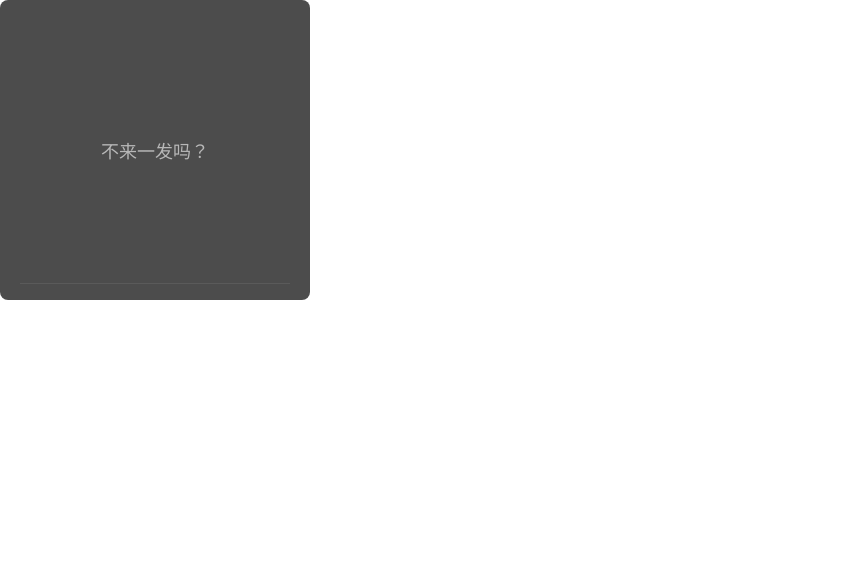
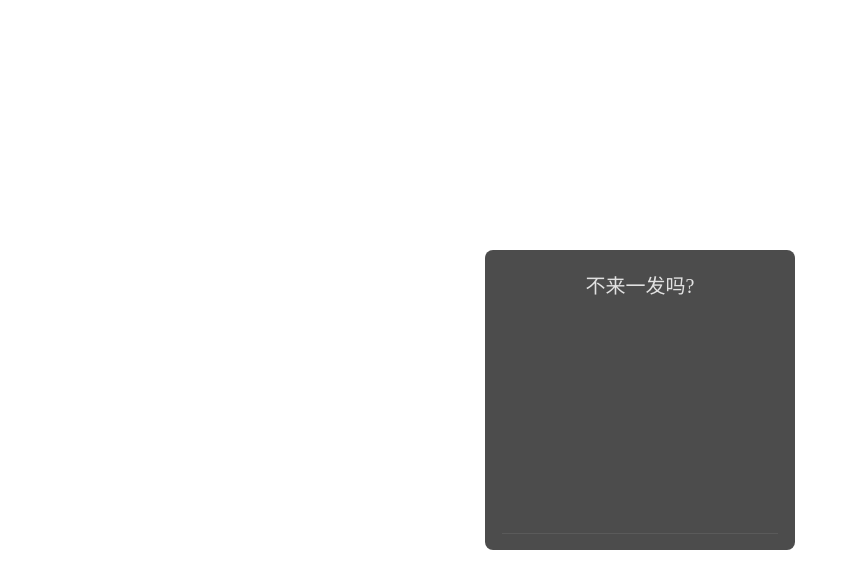
Before and after one commit to edeink/todo, a React (Create React App) app: page / in a window 1280 px wide. Shown: the top 588 px of the page, without its empty margins (0-858 px from the left). Built offline with nearby package versions, Linux system fonts and the light colour scheme.

Commit message:
todo & done

```diff
--- a/package.json
+++ b/package.json
@@ -9,7 +9,9 @@
   "dependencies": {
     "classnames": "^2.2.6",
     "node-sass": "^4.11.0",
+    "prop-types": "^15.7.2",
     "react": "^16.8.6",
+    "react-beautiful-dnd": "^11.0.2",
     "react-dom": "^16.8.6",
     "react-scripts": "2.1.8",
     "typescript": "^3.4.3"
--- a/src/App.js
+++ b/src/App.js
@@ -1,40 +1,49 @@
 import React, { PureComponent } from 'react';
 import cs from 'classnames';
+import { DragDropContext, Draggable, Droppable } from 'react-beautiful-dnd';
+import Checkbox from './common/Checkbox';
 
 const KEYCODE = {
     ENTER: 13,
 }
 
 const STORE_KEY = '__todo-message';
+const STORE_DONE_KEY = '__done-message';
 const store = window.localStorage;
+
+const getItemStyle = (isDragging, draggableStyle) => ({
+    userSelect: 'none',
+    background: isDragging && 'rgba(255, 255, 255, 0.2)',
+    ...draggableStyle
+});
+const getListStyle = isDraggingOver => ({});
+
+const TODO_CONIG = {
+    LIMIT_WORDS: 24,
+    HELLO: '不来一发吗?',
+}
 
 class App extends PureComponent {
     state = {
         message: [],
+        doneMessage: [],
         tips: '',
-        hello: '不来一发吗？',
         focus: '',
         value: '',
     }
     componentDidMount() {
         const message = JSON.parse(store.getItem(STORE_KEY)) || [];
+        const doneMessage = JSON.parse(store.getItem(STORE_DONE_KEY)) || [];;
         message.forEach(function (eachMessage) {
             eachMessage.em = false;
         })
+        doneMessage.forEach(function (eachMessage) {
+            eachMessage.em = false;
+        })
         this.setState({ message: [...message] })
+        this.setState({ doneMessage: [...doneMessage] });
     }
-    handleKeydown = (event) => {
-        if (event.nativeEvent.keyCode === KEYCODE.ENTER) {
-            const input = this.refs.input;
-            const success = this.insert(input.value);
-            if (success) {
-                input.value = '';
-                this.setState({
-                    value: ''
-                });
-            }
-        }
-    }
+    // 提示
     tips = (tips) => {
         this.setState({ tips });
         if (this.tipsTimout) {
@@ -45,6 +54,7 @@ class App extends PureComponent {
             this.setState({ tips: '' });
         }, 2000);
     }
+    // 根据输入的内容获得对应的提示
     getTips(value) {
         const { message } = this.state;
         const length = value.length;
@@ -62,19 +72,20 @@ class App extends PureComponent {
         if (value.length === 1) {
             return '一个字？太吝啬了吧？';
         }
-        if (value.length > 10) {
-            return '言简意赅不好吗？';
-        }
         if (message.length >= 6) {
             return '装不下啦，快去干活！';
         }
         if (findIndex !== -1) {
-            this.em(findIndex);
+            this.emMsg(findIndex);
             return '你已经说过啦！真啰嗦~'
         }
     }
 
-    insert(value) {
+    /**
+     * 对列表进行相关的数据操作 Start
+     */
+    // 插入列表
+    insertMsg(value) {
         const { message } = this.state;
         const tips = this.getTips(value)
         if (tips) {
@@ -91,7 +102,8 @@ class App extends PureComponent {
         })
         return true;
     }
-    em = (index) => {
+    // 强调列表
+    emMsg = (index) => {
         const { message } = this.state;
         message[index].em = true;
         this.setState({
@@ -104,7 +116,27 @@ class App extends PureComponent {
             })
         }, 2000);
     }
-    delete = (index, event) => {
+    // 完成或未完成列表
+    checkMsg(index, value) {
+        const { message, doneMessage } = this.state;
+        if (value === true) {
+            message[index].date = Date.now();
+            doneMessage.unshift(message[index]);
+            message.splice(index, 1);
+        } else {
+            doneMessage[index].date = null;
+            message.unshift(doneMessage[index]);
+            doneMessage.splice(index, 1);
+        }
+        this.setState({
+            message: [...message],
+            doneMessage: [...doneMessage],
+        });
+        store.setItem(STORE_KEY, JSON.stringify(message));
+        store.setItem(STORE_DONE_KEY, JSON.stringify(doneMessage));
+    }
+    // 删除列表
+    deleteMsg = (index, event) => {
         let { message } = this.state;
         message.splice(index, 1);
         store.setItem(STORE_KEY, JSON.stringify(message));
@@ -114,37 +146,73 @@ class App extends PureComponent {
         event.stopPropagation();
         event.preventDefault();
     }
+    // 删除已完成列表
+    deleteDoneMsg = (index, event) => {
+        let { doneMessage } = this.state;
+        doneMessage.splice(index, 1);
+        store.setItem(STORE_KEY, JSON.stringify(doneMessage));
+        this.setState({
+            doneMessage: [...doneMessage]
+        });
+        event.stopPropagation();
+        event.preventDefault();
+    }
+    // 更改内容
+    changeMsg = (index, event) => {
+        // const { message } = this.state;
+        // const activeMessage = message[index];
+        // const input = this.refs.input;
+        // input.value = activeMessage.value;
+        // input.focus();
+        // this.setState({
+        //     value: activeMessage.value
+        // });
+    }
+    /**
+     * 对列表进行相关的数据操作 END
+     */
+
+    /**
+     * 前端交互事件 START
+     */
+    handleKeydown = (event) => {
+        if (event.nativeEvent.keyCode === KEYCODE.ENTER) {
+            const input = this.refs.input;
+            const success = this.insertMsg(input.value);
+            if (success) {
+                input.value = '';
+                this.setState({
+                    value: ''
+                });
+            }
+        }
+    }
+    // 点击整个App
     handleClickApp = () => {
         const { message } = this.state;
         if (!message || message.length === 0) {
             this.refs.input.focus();
         }
     }
+    // 终止事件派发
     handleStop = (event) => {
         event.stopPropagation();
         event.preventDefault();
     }
-    changeMessage = (index, event) => {
-        const { message } = this.state;
-        const activeMessage = message[index];
-        const input = this.refs.input;
-        input.value = activeMessage.value;
-        input.focus();
-        this.setState({
-            value: activeMessage.value
-        });
-    }
-    handleFocus = (event) => {
+    // 输入框 focus
+    handleInputFocus = (event) => {
         this.setState({ focus: true });
     }
-    handleBlur = (event) => {
+    // 输入框 blur
+    handleInputBlur = (event) => {
         let { message } = this.state;
         message.forEach((eachMessage) => {
             eachMessage.em = false;
         });
         this.setState({ focus: false, message: [...message] });
     }
-    emptyInput = (event) => {
+    // 清空输入框
+    handleInputEmpty = (event) => {
         const input = this.refs.input;
         input.value = '';
         input.focus();
@@ -153,49 +221,185 @@ class App extends PureComponent {
         });
         event.stopPropagation();
     }
-    changeValue = () => {
-        const value = this.refs.input.value;
-        this.setState({ value })
+    // 输入框内容发生改变
+    handleInputChange = () => {
+        let value = this.refs.input.value;
+        if (value && value.length > TODO_CONIG.LIMIT_WORDS) {
+            this.tips('无法装载更多');
+            value = value.substr(0, TODO_CONIG.LIMIT_WORDS);
+            this.refs.input.value = value;
+
         }
-    render() {
-        const { message, tips, hello, focus, value } = this.state;
-        let status = message.length <= 1 ? 'good' : message.length <= 4 ? 'ok' : 'busy';
+        this.setState({ value });
+    }
+    // 拖拽结束
+    onDragEnd = (result) => {
+        const { message } = this.state;
+        const { source, destination } = result;
+        if (!destination) {
+            return;
+        }
+        const sourceIndex = source.index;
+        const destinationIndex = destination.index;
+        const sourceMsg = message[sourceIndex];
+        if (sourceIndex < destinationIndex) {
+            for (let i = sourceIndex; i < destinationIndex; i++) {
+                message[i] = message[i + 1];
+            }
+        } else if (sourceIndex > destinationIndex) {
+            for (let i = sourceIndex; i > destinationIndex; i--) {
+                message[i] = message[i - 1];
+            }
+        }
+        message[destinationIndex] = sourceMsg;
+
+        this.setState({
+            message: [...message]
+        });
+        store.setItem(STORE_KEY, JSON.stringify(message));
+    }
+    /**
+     * 前端交互事件 END
+     */
+
+    /**
+     * 渲染部分
+     */
+    _renderUndoLi(index, eachMessage) {
         return (
-            <div className="todo-app" tabIndex="0">
-                <div className="app-wrapper" onClick={this.handleClickApp}>
+            <Draggable
+                key={index}
+                index={index}
+                draggableId={eachMessage + index}>
+                {(provided, snapshot) => (
+                    <li
+                        ref={provided.innerRef}
+                        className={cs({ "em": eachMessage.em })}
+                        onClick={this.handleStop}
+                        {...provided.draggableProps}
+                        {...provided.dragHandleProps}
+                        style={getItemStyle(
+                            snapshot.isDragging,
+                            provided.draggableProps.style
+                        )}
+                        onDoubleClick={
+                            (event) => {
+                                this.changeMsg(index, event)
+                            }}>
+                        <Checkbox
+                            checked={false}
+                            onChange={(value) => { this.checkMsg(index, value) }} />
+                        <span className="message">{eachMessage.value}</span>
+                        <button
+                            className="cross close"
+                            onClick={(event) => { this.deleteMsg(index, event) }} />
+                    </li>
+                )}
+            </Draggable>
+        )
+    }
+
+    _renderUndoList() {
+        const { message, tips, focus } = this.state;
+        return (
+            <Droppable droppableId="todo-drop">
                 {
-                        !(message && message.length > 0) &&
-                        <div className={cs("hello", { "focus": focus })}>{hello}</div>
+                    (provided, snapshot) => (
+                        <ul
+                            ref={provided.innerRef}
+                            style={getListStyle(snapshot.isDraggingOver)}
+                            className={cs('todo-list', { "focus": focus || tips, "normal": !focus })}>
+                            {
+                                message && message.length === 0 &&
+                                <div className="hello">{TODO_CONIG.HELLO}</div>
                             }
-                    <div className={cs("tips", { "is-active": tips })}>{`${tips}`}</div>
-                    <div className={cs('status', status)}></div>
-                    <ul className={cs({ "focus": focus || tips, "normal": !focus })}>
                             {
                                 message.map((eachMessage, index) => {
-                                return <li key={index}
-                                    className={cs({ "em": eachMessage.em })}
-                                    onClick={this.handleStop}
-                                    onDoubleClick={(event) => { this.changeMessage(index, event) }}>
-                                    <span className="message">{eachMessage.value}</span>
-                                    <button className="cross close" onClick={(event) => { this.delete(index, event) }}></button>
-                                </li>
+                                    return this._renderUndoLi(index, eachMessage);
                                 })
                             }
                         </ul>
+                    )
+                }
+            </Droppable>
+        )
+    }
+
+    _renderDoneLi(index, eachMessage) {
+        return (
+            <li
+                key={index}
+                onDoubleClick={
+                    (event) => {
+                        this.changeMsg(index, event)
+                    }}>
+                <Checkbox
+                    small
+                    checked={true}
+                    onChange={(value) => { this.checkMsg(index, value) }} />
+                <span className="message">{eachMessage.value}</span>
+                <button
+                    className="cross close"
+                    onClick={(event) => { this.deleteDoneMsg(index, event) }} />
+            </li>
+        )
+    }
+
+    _renderDoneList() {
+        const { doneMessage, tips, focus } = this.state;
+        return (
+            <ul className={cs('done-list', { "focus": focus || tips, "normal": !focus })}>
+                {
+                    doneMessage.length > 0 &&
+                    <div className="done-split"></div>
+                }
+                {
+                    doneMessage.map((eachMessage, index) => {
+                        return this._renderDoneLi(index, eachMessage);
+                    })
+                }
+            </ul>
+        )
+    }
+
+    render() {
+        const { message, tips, focus, value } = this.state;
+        let status = message.length <= 1 ? 'good' : message.length <= 4 ? 'ok' : 'busy';
+        return (
+            <DragDropContext onDragEnd={this.onDragEnd}>
+                <div className="todo-app" tabIndex="0">
+
+                    <div className="app-wrapper" onClick={this.handleClickApp}>
+
+                        {/* 其它提示 */}
+                        <div className={cs("tips", { "is-active": tips })}>{`${tips}`}</div>
+                        <div className={cs('status', status)}></div>
+
+                        {/* 列表 */}
+                        <div className="list-container">
+                            {this._renderUndoList()}
+                            {this._renderDoneList()}
+                        </div>
+
+                        {/* 输入框 */}
                         <div className="input-wrapper">
-                        <input className={cs("input", { "focus": focus })} ref="input"
-                            onFocus={this.handleFocus}
-                            onBlur={this.handleBlur}
-                            onChange={this.changeValue}
+                            <input
+                                className={cs("input", { "focus": focus })} ref="input"
+                                onFocus={this.handleInputFocus}
+                                onBlur={this.handleInputBlur}
+                                onChange={this.handleInputChange}
                                 onClick={this.handleStop}
                                 onKeyPress={this.handleKeydown} />
                             {
-                            <button className={cs("cross close", { 'hidden': !focus || !value })}
-                                onClick={(event) => { this.emptyInput(event) }}></button>
+                                <button
+                                    className={cs("cross close", { 'hidden': !focus || !value })}
+                                    onClick={(event) => { this.handleInputEmpty(event) }} />
                             }
                         </div>
                     </div>
                 </div>
+
+            </DragDropContext>
         );
     }
 }
--- /dev/null
+++ b/src/common/Checkbox/index.js
@@ -0,0 +1,24 @@
+import React, { PureComponent } from 'react';
+import PropTypes from 'prop-types';
+import cs from 'classnames';
+import './index.scss';
+
+export default class Checkbox extends PureComponent {
+    static propTypes = {
+        checked: PropTypes.bool,
+        onChange: PropTypes.func,
+        small: PropTypes.bool,
+    }
+
+    toggleChecked = () => {
+        const {onChange, checked} = this.props;
+        onChange && onChange(!checked);
+    }
+    render() {
+        const {checked, small} = this.props;
+        return (
+            <div className={cs("checkbox", {'checked': checked, 'small': small})}
+                onClick={this.toggleChecked}></div>
+        )
+    }
+}
--- /dev/null
+++ b/src/common/Checkbox/index.scss
@@ -0,0 +1,33 @@
+$border: 1px solid rgba(255, 255, 255, .6); ;
+.checkbox {
+    position: relative;
+    display: inline-block;
+    width: 16px;
+    height: 16px;
+    border: $border;
+    border-radius: 2px;
+    margin-right: 8px;
+    cursor: pointer;
+    transition: background-color .3s ease-in-out;
+    &:hover {
+        background-color: rgba(0, 0, 0, .4);
+    }
+    &.checked {
+        &:after {
+            position: absolute;
+            content: '';
+            left: 5px;
+            top: 0px;
+            width: 4px;
+            height: 10px;
+            border-left: $border;
+            border-top: $border;
+            transform: rotate(-135deg);
+        }
+    }
+    &.small {
+       transform: scale(.8);
+       transform-origin: center;
+       vertical-align: middle;
+    }
+}
--- a/src/index.scss
+++ b/src/index.scss
@@ -6,14 +6,20 @@ body {
     padding: 0;
 }
 .todo-app {
-    position: relative;
+    position: absolute;
     width: 310px;
     height: 300px;
     padding: 20px 16px 16px;
+    top: 0;
+    left: 0;
+    right: 0;
+    bottom: 0;
+    margin: auto;
     color: #e1e1e1;
     outline: none;
     -webkit-app-region: drag;
     user-select: none;
+    overflow: hidden;
     &::before {
         content: '';
         position: absolute;
@@ -26,16 +32,7 @@ body {
         z-index: -1;
     }
     .hello {
-        position: absolute;
-        top: 50%;
-        left: 50%;
-        font-size: 18px;
-        color: rgba(255, 255, 255, 0.6);
-        transform: translate(-50%, -50%);
-        transition: filter .3s ease-in-out;
-        &.focus {
-            filter: blur(4px);
-        }
+        text-align: center;
     }
     .tips {
         position: absolute;
@@ -74,20 +71,35 @@ body {
         // }
     }
     .app-wrapper {
-        height: 230px;
+        height: 240px;
+        border-radius: 2px;
         -webkit-app-region: no-drag;
+        // &:after {
+        //     position: absolute;
+        //     display: block;
+        //     content: '';
+        //     bottom: 40px;
+        //     width: 278px;
+        //     height: 230px;
+        //     margin: 0 auto;
+        //     border-radius: 2px;
+        //     background: linear-gradient(rgba(0, 0, 0, .0), rgba(0, 0, 0, .2));
+        //     z-index: -1;
+        // }
     }
     ul {
         list-style: none;
         margin: 0;
         padding-left: 0;
-        overflow: auto;
         transition: background-color .1s ease-in-out, filter .1s ease-in-out;
         &.focus {
             li {
                 filter: blur(4px);
                 &.em {
                     filter: blur(0px)
+                }
+                * {
+                    vertical-align: middle;
                 }
             }
         }
@@ -106,25 +118,31 @@ body {
         }
         li {
             position: relative;
-            padding: 4px 8px;
-            font-size: 12px;
+            padding: 4px 8px 4px 32px;
+            margin-right: 12px;
             border-radius: 4px;
-            font-size: 24px;
-            white-space: nowrap;
-            overflow: hidden;
-            text-overflow: ellipsis;
-            -webkit-user-select: none;
-            &:nth-child(2) { font-size: 23px; }
-            &:nth-child(3) { font-size: 22px; }
-            &:nth-child(4) { font-size: 21px; }
-            &:nth-child(5) { font-size: 20px; }
-            &:nth-child(6) { font-size: 19px; }
-            transition: filter .3s ease-in-out;
+
+            // 两行
+            text-overflow:ellipsis;
+            display:-webkit-box;
+            /*! autoprefixer: off */
+            -webkit-box-orient:vertical;
+            -webkit-line-clamp:2;
+
+            .checkbox {
+                position: absolute;
+                left: 6px;
+                top: 0;
+                bottom: 0;
+                padding: 0;
+                margin: auto;
+            }
             .cross {
                 opacity: 0;
             }
         }
         .message {
+            margin-left: 6px;
             color: rgba(255, 255, 255, 0.9);
         }
     }
@@ -175,14 +193,38 @@ body {
             opacity: 0;
         }
     }
+    .list-container {
+        height: 240px;
+        overflow: auto;
+        border-radius: 2px;
+        .done-split {
+            text-align: center;
+            margin: 16px;
+            width: calc(100% - 32px);
+            height: 1px;
+            background: rgba(0, 0, 0, 0.4);
+            opacity: .4;
+        }
+        .todo-list {
+            font-size: 20px;
+        }
+        .done-list {
+            font-size: 12px;
+            li {
+                opacity: .5;
+                text-decoration: line-through;
+            }
+        }
+    }
     .input-wrapper {
         position: relative;
         position: absolute;
         bottom: 16px;
         left: 0;
         right: 0;
-        width: 270px;
+        width: 300px;
         margin: 0 auto;
+        padding: 0 12px;
         -webkit-app-region: no-drag;
         .input {
             width: 100%;
@@ -198,7 +240,7 @@ body {
             opacity: .1;
             transition: opacity .3s linear;
             &.focus {
-                opacity: 1;
+                opacity: .9;
             }
         }
     }
```
Also changed, not shown: 2 other files (tests, documents, lock files or other folders). Lines whose indentation alone changed are shown as unchanged.
